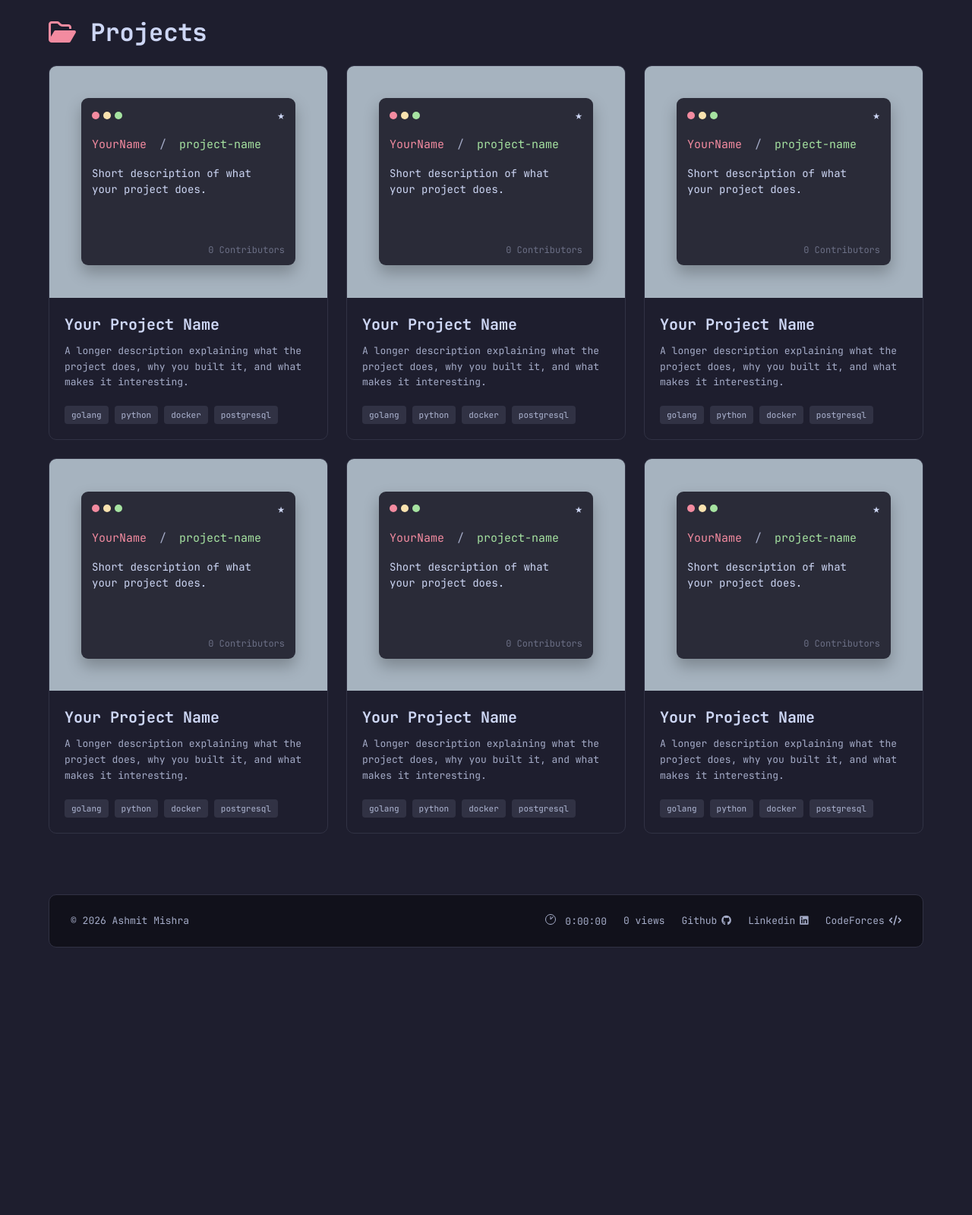
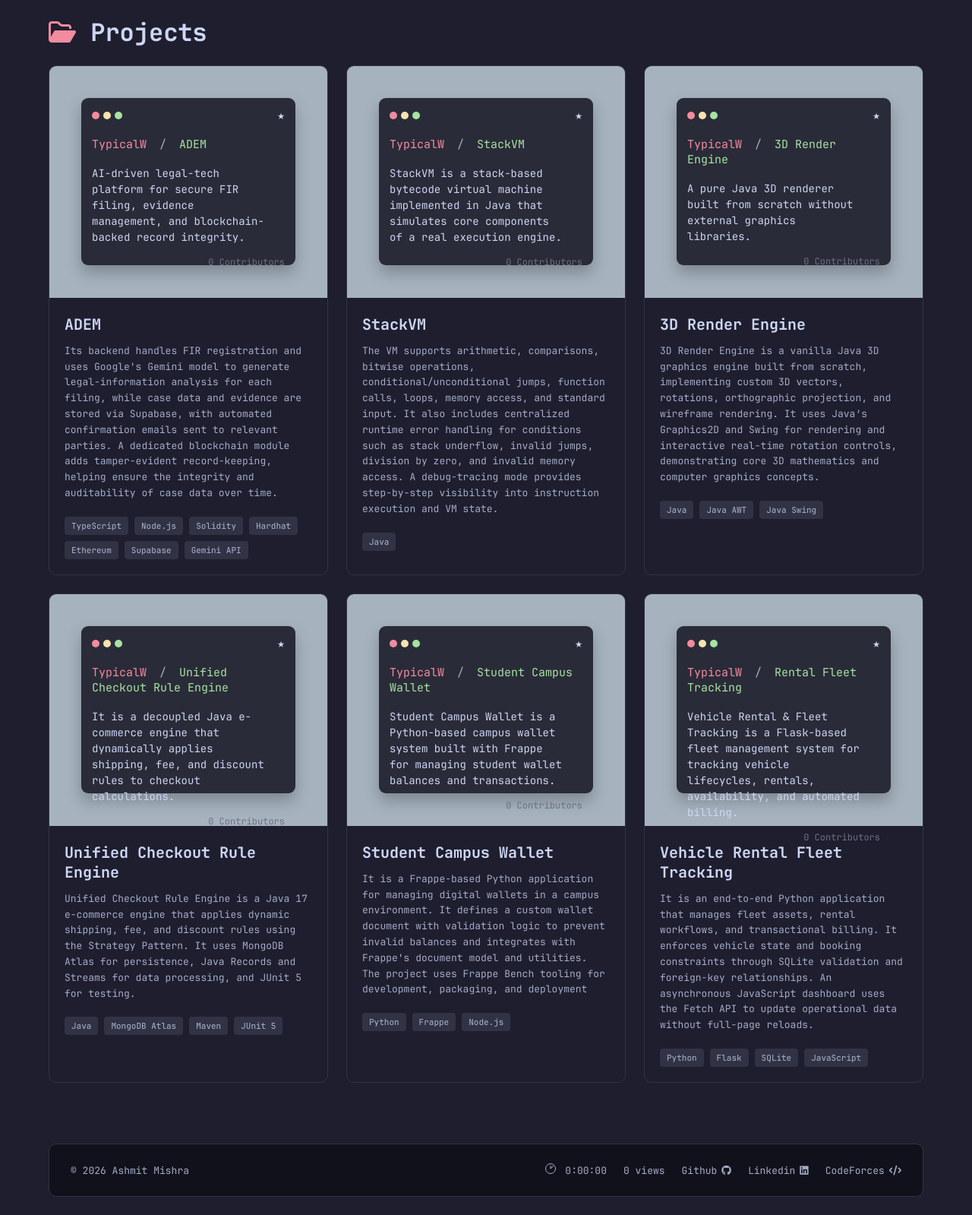
Before and after one commit to TypicalW/portfolio-v3, a Flask app: page /projects/ in a window 1280 px wide. Shown: the part 93-1692 px from the top of the page at 76% size. Before the commit the page ends 1340 px from the top, so only its background shows below. Run offline with Flask 3, Linux system fonts and the light colour scheme.

Commit message:
Added Project cards data

```diff
--- a/templates/projects.html
+++ b/templates/projects.html
@@ -26,12 +26,12 @@
                         <span class="project-stars">★</span>
                     </div>
                     <div class="project-window-title">
-                        <span class="project-owner">YourName</span>
+                        <span class="project-owner">TypicalW</span>
                         <span class="project-slash">/</span>
-                        <span class="project-repo">project-name</span>
+                        <span class="project-repo">ADEM</span>
                     </div>
                     <p class="project-window-description">
-                        Short description of what your project does.
+                        AI-driven legal-tech platform for secure FIR filing, evidence management, and blockchain-backed record integrity.
                     </p>
                     <div class="project-window-bottom">
                         <div class="project-contributors">
@@ -43,16 +43,20 @@
             </div>
 
             <div class="project-info">
-                <h3>Your Project Name</h3>
+                <h3>ADEM</h3>
                 <p>
-                    A longer description explaining what the project does,
-                    why you built it, and what makes it interesting.
+                    Its backend handles FIR registration and uses Google's Gemini model to generate legal-information analysis for each filing,
+                    while case data and evidence are stored via Supabase, with automated confirmation emails sent to relevant parties.
+                    A dedicated blockchain module adds tamper-evident record-keeping, helping ensure the integrity and auditability of case data over time.
                 </p>
                 <div class="project-tags">
-                    <span>golang</span>
-                    <span>python</span>
-                    <span>docker</span>
-                    <span>postgresql</span>
+                    <span>TypeScript</span>
+                    <span>Node.js</span>
+                    <span>Solidity</span>
+                    <span>Hardhat</span>
+                    <span>Ethereum</span>
+                    <span>Supabase</span>
+                    <span>Gemini API</span>
                 </div>
             </div>
         </article>
@@ -71,13 +75,14 @@
                     </div>
 
                     <div class="project-window-title">
-                        <span class="project-owner">YourName</span>
+                        <span class="project-owner">TypicalW</span>
                         <span class="project-slash">/</span>
-                        <span class="project-repo">project-name</span>
+                        <span class="project-repo">StackVM</span>
                     </div>
 
                     <p class="project-window-description">
-                        Short description of what your project does.
+                        StackVM is a stack-based bytecode virtual machine implemented in Java that simulates core components of a real execution engine.
+
                     </p>
 
                     <div class="project-window-bottom">
@@ -91,16 +96,14 @@
             </div>
 
             <div class="project-info">
-                <h3>Your Project Name</h3>
+                <h3>StackVM</h3>
                 <p>
-                    A longer description explaining what the project does,
-                    why you built it, and what makes it interesting.
+                    The VM supports arithmetic, comparisons, bitwise operations, conditional/unconditional jumps, function calls, loops, memory access, and standard input.
+                    It also includes centralized runtime error handling for conditions such as stack underflow, invalid jumps, division by zero, and invalid memory access.
+                    A debug-tracing mode provides step-by-step visibility into instruction execution and VM state.
                 </p>
                 <div class="project-tags">
-                    <span>golang</span>
-                    <span>python</span>
-                    <span>docker</span>
-                    <span>postgresql</span>
+                    <span>Java</span>
                 </div>
             </div>
         </article>
@@ -120,13 +123,13 @@
                     </div>
 
                     <div class="project-window-title">
-                        <span class="project-owner">YourName</span>
+                        <span class="project-owner">TypicalW</span>
                         <span class="project-slash">/</span>
-                        <span class="project-repo">project-name</span>
+                        <span class="project-repo">3D Render Engine</span>
                     </div>
 
                     <p class="project-window-description">
-                        Short description of what your project does.
+                        A pure Java 3D renderer built from scratch without external graphics libraries.
                     </p>
 
                     <div class="project-window-bottom">
@@ -140,16 +143,17 @@
             </div>
 
             <div class="project-info">
-                <h3>Your Project Name</h3>
+                <h3>3D Render Engine</h3>
                 <p>
-                    A longer description explaining what the project does,
-                    why you built it, and what makes it interesting.
+                    3D Render Engine is a vanilla Java 3D graphics engine built from scratch, implementing custom 3D vectors, rotations, orthographic projection,
+                     and wireframe rendering.
+                    It uses Java’s Graphics2D and Swing for rendering and interactive real-time rotation controls,
+                    demonstrating core 3D mathematics and computer graphics concepts.
                 </p>
                 <div class="project-tags">
-                    <span>golang</span>
-                    <span>python</span>
-                    <span>docker</span>
-                    <span>postgresql</span>
+                    <span>Java</span>
+                    <span>Java AWT</span>
+                    <span>Java Swing</span>
                 </div>
             </div>
         </article>
@@ -169,13 +173,14 @@
                     </div>
 
                     <div class="project-window-title">
-                        <span class="project-owner">YourName</span>
+                        <span class="project-owner">TypicalW</span>
                         <span class="project-slash">/</span>
-                        <span class="project-repo">project-name</span>
+                        <span class="project-repo">Unified Checkout Rule Engine</span>
                     </div>
 
                     <p class="project-window-description">
-                        Short description of what your project does.
+                        It is a decoupled Java e-commerce engine that dynamically applies shipping, fee, and discount rules to checkout calculations.
+
                     </p>
 
                     <div class="project-window-bottom">
@@ -189,16 +194,16 @@
             </div>
 
             <div class="project-info">
-                <h3>Your Project Name</h3>
+                <h3>Unified Checkout Rule Engine</h3>
                 <p>
-                    A longer description explaining what the project does,
-                    why you built it, and what makes it interesting.
+                    Unified Checkout Rule Engine is a Java 17 e-commerce engine that applies dynamic shipping, fee, and discount rules using the Strategy Pattern.
+                    It uses MongoDB Atlas for persistence, Java Records and Streams for data processing, and JUnit 5 for testing.
                 </p>
                 <div class="project-tags">
-                    <span>golang</span>
-                    <span>python</span>
-                    <span>docker</span>
-                    <span>postgresql</span>
+                    <span>Java</span>
+                    <span>MongoDB Atlas</span>
+                    <span>Maven</span>
+                    <span>JUnit 5</span>
                 </div>
             </div>
         </article>
@@ -218,13 +223,13 @@
                     </div>
 
                     <div class="project-window-title">
-                        <span class="project-owner">YourName</span>
+                        <span class="project-owner">TypicalW</span>
                         <span class="project-slash">/</span>
-                        <span class="project-repo">project-name</span>
+                        <span class="project-repo">Student Campus Wallet</span>
                     </div>
 
                     <p class="project-window-description">
-                        Short description of what your project does.
+                        Student Campus Wallet is a Python-based campus wallet system built with Frappe for managing student wallet balances and transactions.
                     </p>
 
                     <div class="project-window-bottom">
@@ -238,16 +243,16 @@
             </div>
 
             <div class="project-info">
-                <h3>Your Project Name</h3>
+                <h3>Student Campus Wallet</h3>
                 <p>
-                    A longer description explaining what the project does,
-                    why you built it, and what makes it interesting.
+                    It is a Frappe-based Python application for managing digital wallets in a campus environment.
+                    It defines a custom wallet document with validation logic to prevent invalid balances and integrates with Frappe's document model and utilities.
+                    The project uses Frappe Bench tooling for development, packaging, and deployment
                 </p>
                 <div class="project-tags">
-                    <span>golang</span>
-                    <span>python</span>
-                    <span>docker</span>
-                    <span>postgresql</span>
+                    <span>Python</span>
+                    <span>Frappe</span>
+                    <span>Node.js</span>
                 </div>
             </div>
         </article>
@@ -267,13 +272,13 @@
                     </div>
 
                     <div class="project-window-title">
-                        <span class="project-owner">YourName</span>
+                        <span class="project-owner">TypicalW</span>
                         <span class="project-slash">/</span>
-                        <span class="project-repo">project-name</span>
+                        <span class="project-repo">Rental Fleet Tracking</span>
                     </div>
 
                     <p class="project-window-description">
-                        Short description of what your project does.
+                        Vehicle Rental & Fleet Tracking is a Flask-based fleet management system for tracking vehicle lifecycles, rentals, availability, and automated billing.
                     </p>
 
                     <div class="project-window-bottom">
@@ -287,16 +292,18 @@
             </div>
 
             <div class="project-info">
-                <h3>Your Project Name</h3>
+                <h3>Vehicle Rental Fleet Tracking</h3>
                 <p>
-                    A longer description explaining what the project does,
-                    why you built it, and what makes it interesting.
+                    It is an end-to-end Python application that manages fleet assets, rental workflows, and transactional billing.
+                     It enforces vehicle state and booking constraints through SQLite validation and foreign-key relationships.
+                    An asynchronous JavaScript dashboard uses the Fetch API to update operational data without full-page reloads.
                 </p>
                 <div class="project-tags">
-                    <span>golang</span>
-                    <span>python</span>
-                    <span>docker</span>
-                    <span>postgresql</span>
+                    <span>Python</span>
+                    <span>Flask</span>
+                    <span>SQLite</span>
+                    <span>JavaScript</span>
+
                 </div>
             </div>
         </article>
```
Also changed, not shown: templates/index.html (+26 -20 lines).
